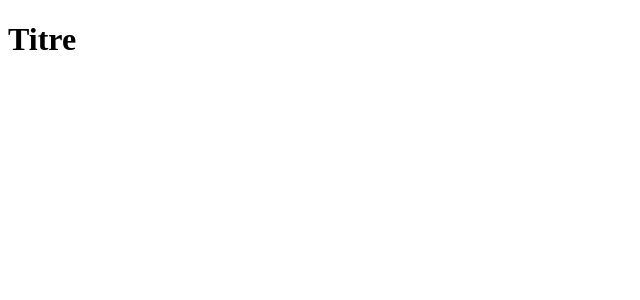
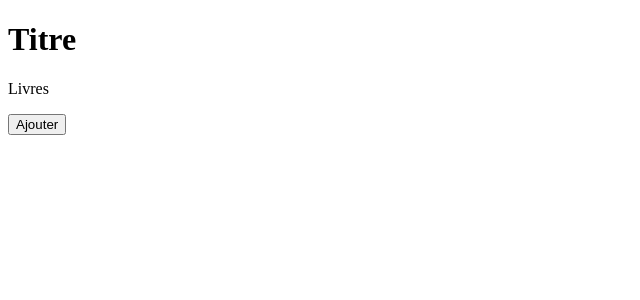
Before and after one commit to seifo83/biblio, a React (Create React App) app: page / in a window 1280 px wide. Shown: the top 300 px of the page, without its empty margins (0-640 px from the left). Built offline with nearby package versions, Linux system fonts and the light colour scheme.

Commit message:
Add/Futur/composants

```diff
--- a/src/App.js
+++ b/src/App.js
@@ -4,6 +4,8 @@ function App() {
   return (
     <>
       <h1>Titre</h1>
+      <p>Livres</p>
+      <button type="submit"> Ajouter </button>
 
     </>
 
```
Also changed, not shown: 1 other file (tests, documents, lock files or other folders).
